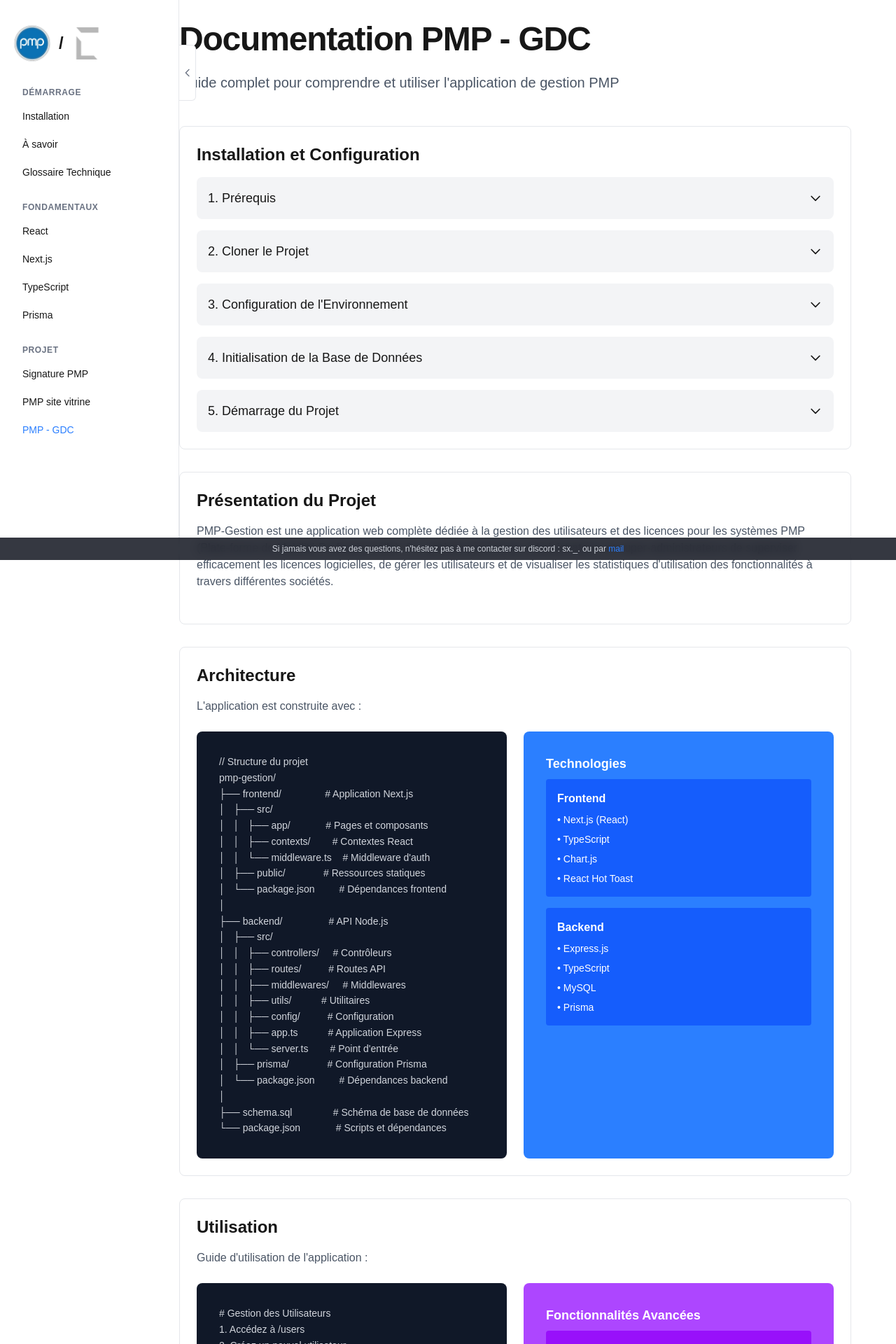
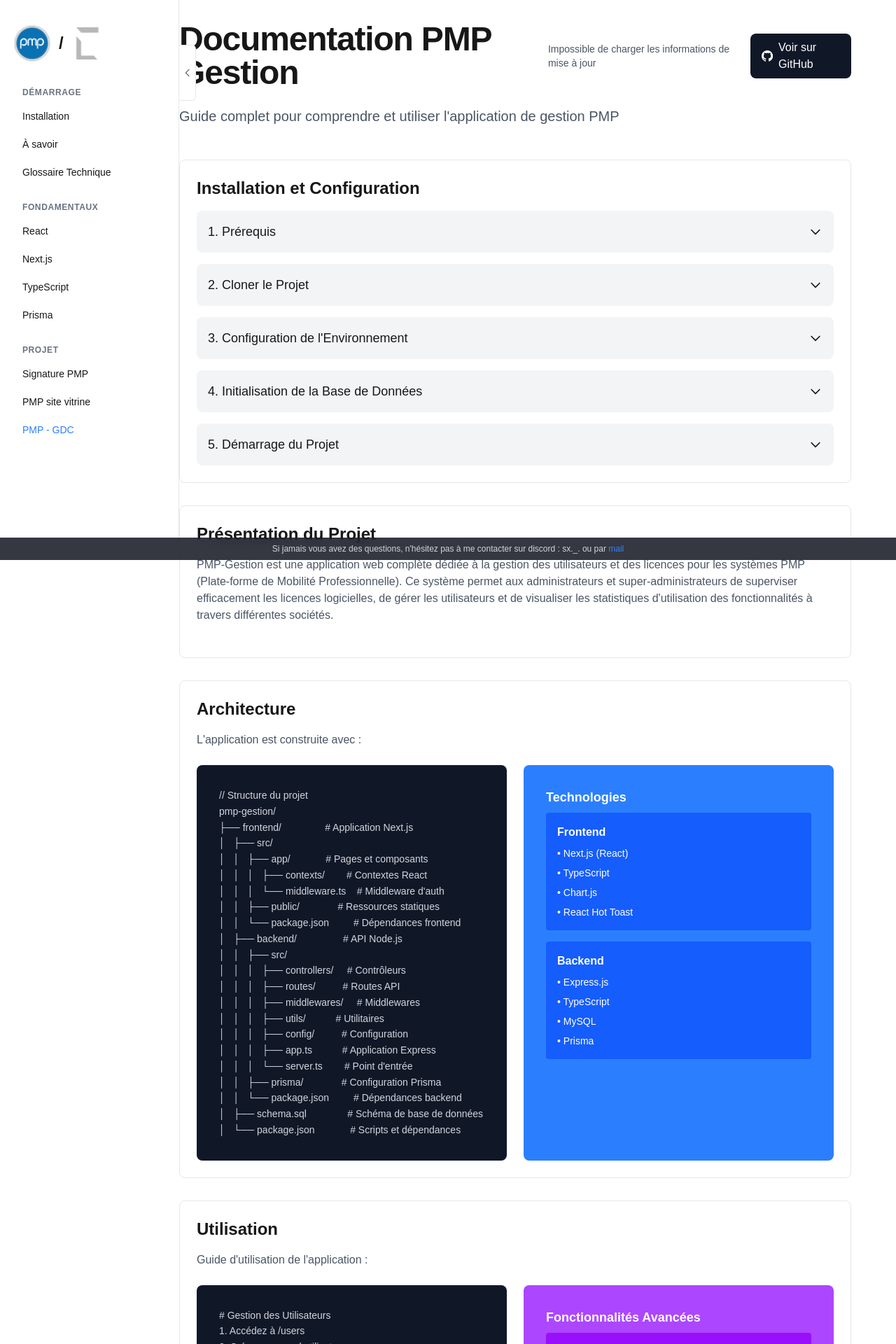
Before and after one commit to 17Sx/react-docs-pmp, a Next.js app: page /pmp-gestion in a window 1280 px wide. Shown: the top 1920 px of the page at 70% size. Built offline with nearby package versions, Linux system fonts and the light colour scheme; no server answers.

Commit message:
✨ feat: github information with API

```diff
--- a/app/pmp-gestion/page.tsx
+++ b/app/pmp-gestion/page.tsx
@@ -1,12 +1,108 @@
 import Link from "next/link";
 
-export default function PMPGestion() {
+async function getLastCommit() {
+  try {
+    console.log('Token:', process.env.GITHUB_TOKEN ? 'Present' : 'Missing');
+    console.log('Token length:', process.env.GITHUB_TOKEN?.length);
+
+    const res = await fetch('https://api.github.com/repos/17Sx/pmp-gestion/commits/main', {
+      next: { revalidate: 3600 }, // Revalider toutes les heures
+      headers: {
+        'Authorization': `Bearer ${process.env.GITHUB_TOKEN}`,
+        'Accept': 'application/vnd.github.v3+json'
+      }
+    });
+
+    console.log('API Response Status:', res.status);
+    console.log('API Response Headers:', Object.fromEntries(res.headers.entries()));
+
+    if (!res.ok) {
+      const errorText = await res.text();
+      console.error('API Error:', errorText);
+      return null;
+    }
+
+    const data = await res.json();
+    console.log('API Response Data:', data);
+
+    return {
+      date: new Date(data.commit.author.date).toLocaleDateString('fr-FR'),
+      message: data.commit.message
+    };
+  } catch (error) {
+    console.error('Error fetching last commit:', error);
+    return null;
+  }
+}
+
+async function getTotalCommits() {
+  try {
+    const res = await fetch('https://api.github.com/repos/17Sx/pmp-gestion/commits?per_page=1', {
+      next: { revalidate: 3600 },
+      headers: {
+        'Authorization': `Bearer ${process.env.GITHUB_TOKEN}`,
+        'Accept': 'application/vnd.github.v3+json'
+      }
+    });
+
+    if (!res.ok) {
+      return null;
+    }
+
+    const linkHeader = res.headers.get('link');
+    if (!linkHeader) return 1;
+
+    const lastPageMatch = linkHeader.match(/page=(\d+)>; rel="last"/);
+    if (!lastPageMatch) return 1;
+
+    return parseInt(lastPageMatch[1]);
+  } catch (error) {
+    console.error('Error fetching total commits:', error);
+    return null;
+  }
+}
+
+export default async function PMPGestion() {
+  const [lastCommit, totalCommits] = await Promise.all([
+    getLastCommit(),
+    getTotalCommits()
+  ]);
+  console.log('Last Commit Data:', lastCommit);
+
   return (
     <div className="space-y-12">
       <div className="space-y-6">
-        <h1 className="text-5xl font-bold tracking-tight">
-          Documentation PMP - GDC
-        </h1>
+        <div className="flex items-center justify-between">
+          <h1 className="text-5xl font-bold tracking-tight">
+            Documentation PMP Gestion
+          </h1>
+          <div className="flex items-center space-x-4">
+            {lastCommit ? (
+              <div className="text-sm text-gray-600 dark:text-gray-400">
+                <p>Dernière mise à jour : {lastCommit.date}</p>
+                <p className="text-xs">&apos;{lastCommit.message}&apos;</p>
+                {totalCommits && (
+                  <p className="text-xs mt-1">Commits totaux : {totalCommits}</p>
+                )}
+              </div>
+            ) : (
+              <div className="text-sm text-gray-600 dark:text-gray-400">
+                <p>Impossible de charger les informations de mise à jour</p>
+              </div>
+            )}
+            <Link
+              href="https://github.com/17Sx/pmp-gestion"
+              target="_blank"
+              rel="noopener noreferrer"
+              className="flex items-center space-x-2 px-4 py-2 bg-gray-900 text-white rounded-lg hover:bg-gray-800 transition-colors"
+            >
+              <svg className="w-5 h-5" fill="currentColor" viewBox="0 0 24 24">
+                <path d="M12 0c-6.626 0-12 5.373-12 12 0 5.302 3.438 9.8 8.207 11.387.599.111.793-.261.793-.577v-2.234c-3.338.726-4.033-1.416-4.033-1.416-.546-1.387-1.333-1.756-1.333-1.756-1.089-.745.083-.729.083-.729 1.205.084 1.839 1.237 1.839 1.237 1.07 1.834 2.807 1.304 3.492.997.107-.775.418-1.305.762-1.604-2.665-.305-5.467-1.334-5.467-5.931 0-1.311.469-2.381 1.236-3.221-.124-.303-.535-1.524.117-3.176 0 0 1.008-.322 3.301 1.23.957-.266 1.983-.399 3.003-.404 1.02.005 2.047.138 3.006.404 2.291-1.552 3.297-1.23 3.297-1.23.653 1.653.242 2.874.118 3.176.77.84 1.235 1.911 1.235 3.221 0 4.609-2.807 5.624-5.479 5.921.43.372.823 1.102.823 2.222v3.293c0 .319.192.694.801.576 4.765-1.589 8.199-6.086 8.199-11.386 0-6.627-5.373-12-12-12z"/>
+              </svg>
+              <span>Voir sur GitHub</span>
+            </Link>
+          </div>
+        </div>
         <p className="text-xl text-gray-600 dark:text-gray-400">
           Guide complet pour comprendre et utiliser l&apos;application de gestion PMP
         </p>
@@ -176,25 +272,23 @@
 ├── frontend/                # Application Next.js
 │   ├── src/
 │   │   ├── app/             # Pages et composants
-│   │   ├── contexts/        # Contextes React
-│   │   └── middleware.ts    # Middleware d'auth
-│   ├── public/              # Ressources statiques
-│   └── package.json         # Dépendances frontend
-│
-├── backend/                 # API Node.js
-│   ├── src/
-│   │   ├── controllers/     # Contrôleurs
-│   │   ├── routes/          # Routes API
-│   │   ├── middlewares/     # Middlewares
-│   │   ├── utils/           # Utilitaires
-│   │   ├── config/          # Configuration
-│   │   ├── app.ts           # Application Express
-│   │   └── server.ts        # Point d'entrée
-│   ├── prisma/              # Configuration Prisma
-│   └── package.json         # Dépendances backend
-│
-├── schema.sql               # Schéma de base de données
-└── package.json             # Scripts et dépendances`}
+│   │   │   ├── contexts/        # Contextes React
+│   │   │   └── middleware.ts    # Middleware d'auth
+│   │   ├── public/              # Ressources statiques
+│   │   └── package.json         # Dépendances frontend
+│   ├── backend/                 # API Node.js
+│   │   ├── src/
+│   │   │   ├── controllers/     # Contrôleurs
+│   │   │   ├── routes/          # Routes API
+│   │   │   ├── middlewares/     # Middlewares
+│   │   │   ├── utils/           # Utilitaires
+│   │   │   ├── config/          # Configuration
+│   │   │   ├── app.ts           # Application Express
+│   │   │   └── server.ts        # Point d'entrée
+│   │   ├── prisma/              # Configuration Prisma
+│   │   └── package.json         # Dépendances backend
+│   ├── schema.sql               # Schéma de base de données
+│   └── package.json             # Scripts et dépendances`}
               </pre>
             </div>
             <div className="p-8 bg-blue-500 text-white rounded-lg min-h-[300px]">
--- a/app/pmp-sv/page.tsx
+++ b/app/pmp-sv/page.tsx
@@ -1,6 +1,73 @@
 import Link from "next/link";
 
-export default function PMPSV() {
+async function getLastCommit() {
+  try {
+    console.log('Token:', process.env.GITHUB_TOKEN ? 'Present' : 'Missing');
+    console.log('Token length:', process.env.GITHUB_TOKEN?.length);
+
+    const res = await fetch('https://api.github.com/repos/17Sx/pmp-sv/commits/main', {
+      next: { revalidate: 3600 },
+      headers: {
+        'Authorization': `Bearer ${process.env.GITHUB_TOKEN}`,
+        'Accept': 'application/vnd.github.v3+json'
+      }
+    });
+
+    console.log('API Response Status:', res.status);
+    console.log('API Response Headers:', Object.fromEntries(res.headers.entries()));
+
+    if (!res.ok) {
+      const errorText = await res.text();
+      console.error('API Error:', errorText);
+      return null;
+    }
+
+    const data = await res.json();
+    console.log('API Response Data:', data);
+
+    return {
+      date: new Date(data.commit.author.date).toLocaleDateString('fr-FR'),
+      message: data.commit.message
+    };
+  } catch (error) {
+    console.error('Error fetching last commit:', error);
+    return null;
+  }
+}
+
+async function getTotalCommits() {
+  try {
+    const res = await fetch('https://api.github.com/repos/17Sx/pmp-sv/commits?per_page=1', {
+      next: { revalidate: 3600 },
+      headers: {
+        'Authorization': `Bearer ${process.env.GITHUB_TOKEN}`,
+        'Accept': 'application/vnd.github.v3+json'
+      }
+    });
+
+    if (!res.ok) {
+      return null;
+    }
+
+    const linkHeader = res.headers.get('link');
+    if (!linkHeader) return 1;
+
+    const lastPageMatch = linkHeader.match(/page=(\d+)>; rel="last"/);
+    if (!lastPageMatch) return 1;
+
+    return parseInt(lastPageMatch[1]);
+  } catch (error) {
+    console.error('Error fetching total commits:', error);
+    return null;
+  }
+}
+
+export default async function PMPSV() {
+  const [lastCommit, totalCommits] = await Promise.all([
+    getLastCommit(),
+    getTotalCommits()
+  ]);
+
   return (
     <div className="space-y-12">
       <div className="space-y-6">
@@ -8,6 +75,20 @@
           <h1 className="text-5xl font-bold tracking-tight">
             Documentation PMP vitrine Website
           </h1>
+          <div className="flex items-center space-x-4">
+            {lastCommit ? (
+              <div className="text-sm text-gray-600 dark:text-gray-400">
+                <p>Dernière mise à jour : {lastCommit.date}</p>
+                <p className="text-xs">&apos;{lastCommit.message}&apos;</p>
+                {totalCommits && (
+                  <p className="text-xs mt-1">Commits totaux : {totalCommits}</p>
+                )}
+              </div>
+            ) : (
+              <div className="text-sm text-gray-600 dark:text-gray-400">
+                <p>Impossible de charger les informations de mise à jour</p>
+              </div>
+            )}
             <Link
               href="https://github.com/17Sx/pmp-sv"
               target="_blank"
@@ -19,6 +100,7 @@
               </svg>
               <span>Voir sur GitHub</span>
             </Link>
+          </div>
         </div>
         <p className="text-xl text-gray-600 dark:text-gray-400">
           Guide complet pour comprendre et utiliser le site web PMP vitrine
--- a/app/signature-pmp/page.tsx
+++ b/app/signature-pmp/page.tsx
@@ -1,6 +1,73 @@
 import Link from "next/link";
 
-export default function SignaturePMP() {
+async function getLastCommit() {
+  try {
+    console.log('Token:', process.env.GITHUB_TOKEN ? 'Present' : 'Missing');
+    console.log('Token length:', process.env.GITHUB_TOKEN?.length);
+
+    const res = await fetch('https://api.github.com/repos/17Sx/signature-pmp/commits/main', {
+      next: { revalidate: 3600 },
+      headers: {
+        'Authorization': `Bearer ${process.env.GITHUB_TOKEN}`,
+        'Accept': 'application/vnd.github.v3+json'
+      }
+    });
+
+    console.log('API Response Status:', res.status);
+    console.log('API Response Headers:', Object.fromEntries(res.headers.entries()));
+
+    if (!res.ok) {
+      const errorText = await res.text();
+      console.error('API Error:', errorText);
+      return null;
+    }
+
+    const data = await res.json();
+    console.log('API Response Data:', data);
+
+    return {
+      date: new Date(data.commit.author.date).toLocaleDateString('fr-FR'),
+      message: data.commit.message
+    };
+  } catch (error) {
+    console.error('Error fetching last commit:', error);
+    return null;
+  }
+}
+
+async function getTotalCommits() {
+  try {
+    const res = await fetch('https://api.github.com/repos/17Sx/signature-pmp/commits?per_page=1', {
+      next: { revalidate: 3600 },
+      headers: {
+        'Authorization': `Bearer ${process.env.GITHUB_TOKEN}`,
+        'Accept': 'application/vnd.github.v3+json'
+      }
+    });
+
+    if (!res.ok) {
+      return null;
+    }
+
+    const linkHeader = res.headers.get('link');
+    if (!linkHeader) return 1;
+
+    const lastPageMatch = linkHeader.match(/page=(\d+)>; rel="last"/);
+    if (!lastPageMatch) return 1;
+
+    return parseInt(lastPageMatch[1]);
+  } catch (error) {
+    console.error('Error fetching total commits:', error);
+    return null;
+  }
+}
+
+export default async function SignaturePMP() {
+  const [lastCommit, totalCommits] = await Promise.all([
+    getLastCommit(),
+    getTotalCommits()
+  ]);
+
   return (
     <div className="space-y-12">
       <div className="space-y-6">
@@ -8,6 +75,20 @@
           <h1 className="text-5xl font-bold tracking-tight">
             Documentation Signature PMP
           </h1>
+          <div className="flex items-center space-x-4">
+            {lastCommit ? (
+              <div className="text-sm text-gray-600 dark:text-gray-400">
+                <p>Dernière mise à jour : {lastCommit.date}</p>
+                <p className="text-xs">&apos;{lastCommit.message}&apos;</p>
+                {totalCommits && (
+                  <p className="text-xs mt-1">Commits totaux : {totalCommits}</p>
+                )}
+              </div>
+            ) : (
+              <div className="text-sm text-gray-600 dark:text-gray-400">
+                <p>Impossible de charger les informations de mise à jour</p>
+              </div>
+            )}
             <Link
               href="https://github.com/17Sx/signature-pmp"
               target="_blank"
@@ -19,6 +100,7 @@
               </svg>
               <span>Voir sur GitHub</span>
             </Link>
+          </div>
         </div>
         <p className="text-xl text-gray-600 dark:text-gray-400">
           Guide complet pour comprendre et utiliser le système de signature PMP
```
Lines whose indentation alone changed are shown as unchanged.
